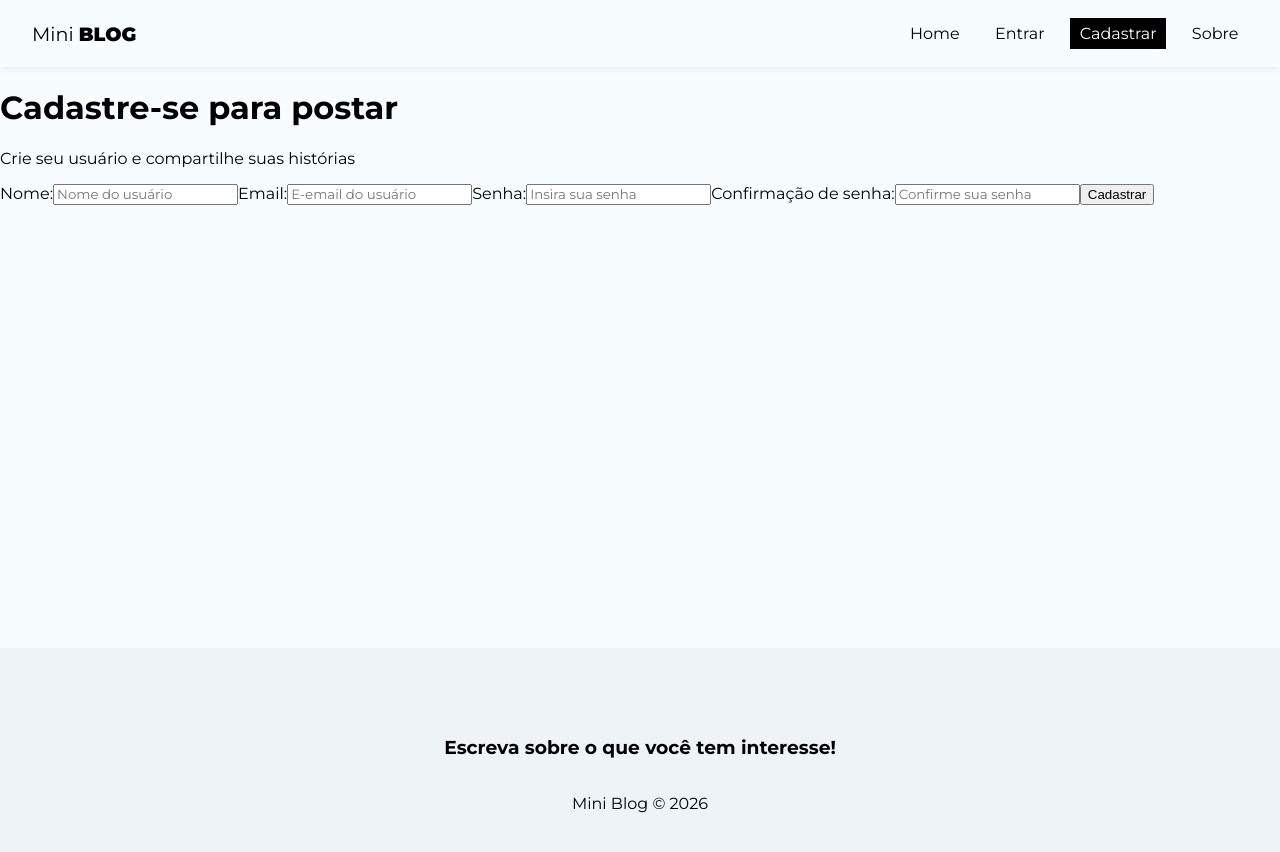
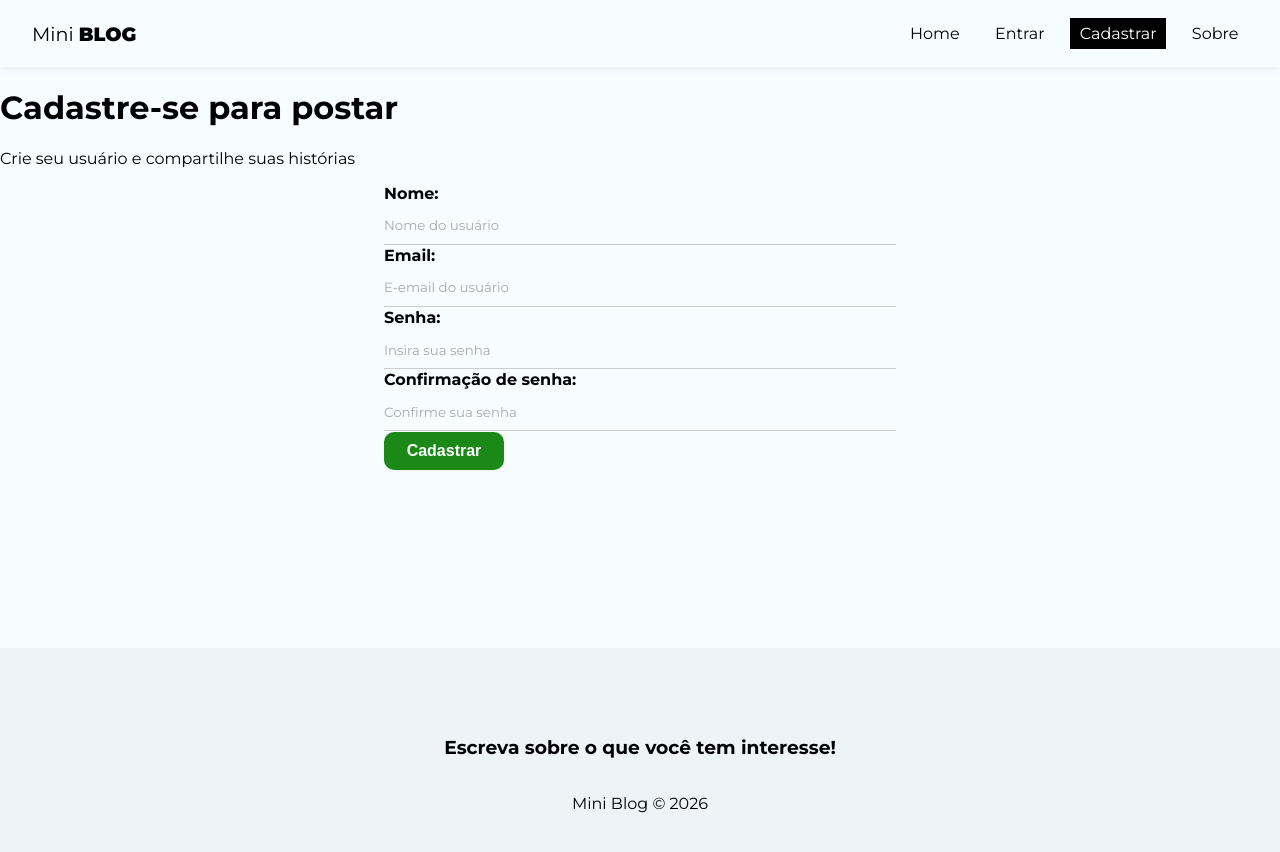
Before and after one commit to IgorJMV/miniblog_react, a React (Create React App) app: page /register in a window 1280 px wide. Shown: the top 852 px of the page. Built offline with nearby package versions, Linux system fonts and the light colour scheme.

Commit message:
style: add global styles in index.css

```diff
--- a/src/index.css
+++ b/src/index.css
@@ -8,6 +8,7 @@
 input::placeholder,
 textarea::placeholder {
   font-family: "Montserrat", sans-serif;
+  color: #aaa;
 }
 
 input.focus,
@@ -31,3 +32,81 @@
 nav button:hover {
   color: #bbb;
 }
+
+/* form styles */
+form {
+  max-width: 40%;
+  margin: 0 auto;
+}
+
+label {
+  display: flex;
+  flex-direction: column;
+  margin-bottom: 1px;
+}
+
+label span {
+  margin-bottom: 0.3em;
+  font-weight: bold;
+  text-align: left;
+}
+
+input,
+textarea {
+  box-sizing: border-box;
+  border: none;
+  border-bottom: 1px solid #CCC;
+  padding: 0.8em 0;
+  background-color: transparent;
+}
+
+.btn {
+  background-color: #1a8918;
+  color: #fff;
+  text-align: center;
+  cursor: pointer;
+  border-radius: 10px;
+  width: 120px;
+  font-weight: bold;
+  border: none;
+  padding: 10px 15px;
+  font-size: 1em;
+}
+
+.btn.btn-dark {
+  background-color: #000;
+  border-radius: 0;
+}
+
+.btn.btn-outline {
+  background-color: transparent;
+  border-radius: 0;
+  color: #000;
+  border: 1px solid #000;
+  padding: 7px 30px;
+}
+
+.btn:hover {
+  background-color: #0f730c;
+  color: #fff;
+}
+
+.btn.btn-outline:hover {
+  background-color: #000;
+}
+
+.btn.btn-danger-hover {
+  background-color: #dc3545;
+}
+
+button[disabled] {
+  background-color: #aaa;
+}
+
+.container .error {
+  color: #721c24;
+  background-color: #f8d7da;
+  border: 1px solid #f5c6cb;
+  padding: 5px;
+  border-radius: 5px;
+}
```
